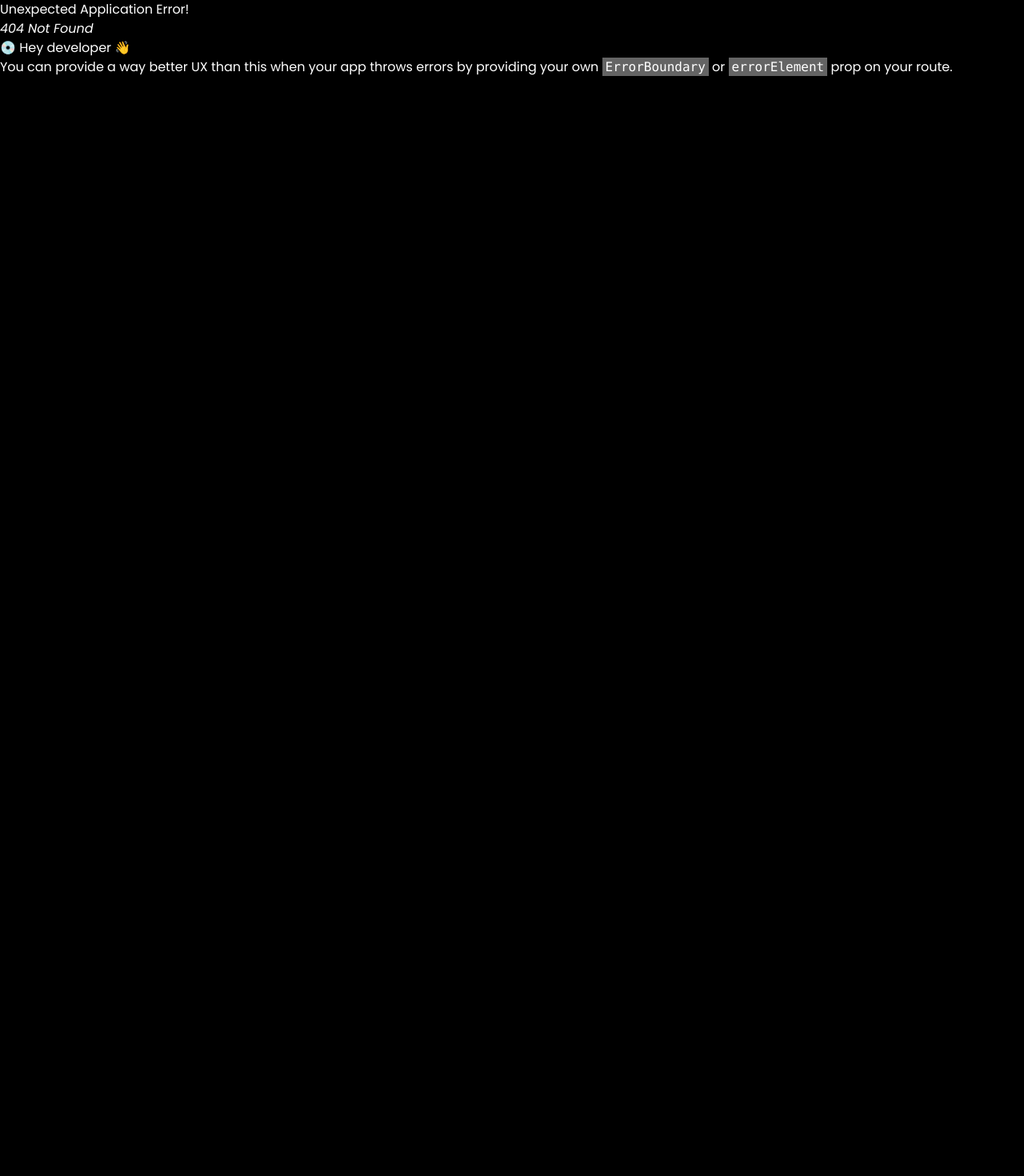
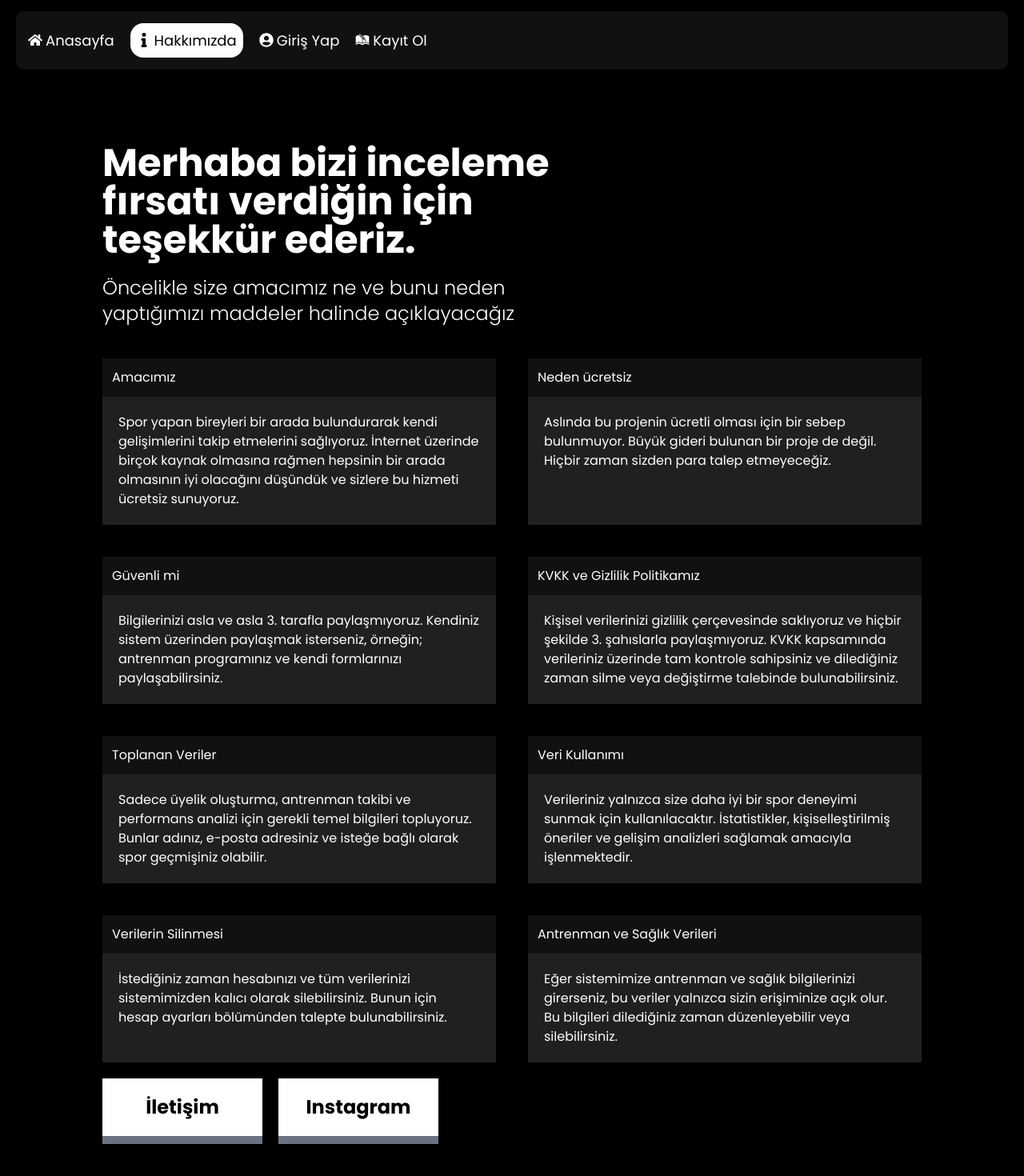
Before and after one commit to mertnrist/fitness-tracker, a React (Vite) app: page /hakkimizda in a window 1280 px wide. Before the commit this address had no page. Shown: the top 1470 px of the page at 80% size. Before the commit the page ends 800 px from the top, so only its background shows below. Built offline with nearby package versions, Linux system fonts and the light colour scheme.

Commit message:
Adding About Page
To be replaced in the near future

```diff
--- a/src/components/Footer/index.jsx
+++ b/src/components/Footer/index.jsx
@@ -12,7 +12,7 @@ const Footer = () => {
                 <div className='flex flex-col gap-5'>
                     <div className='text-[18px] font-bold'>Sayfalar</div>
                     <Link className='text-[12px] inline-flex gap-1 items-center before:p-1 before:w-[10px] before:h-[10px] before:bg-white'>Anasayfa</Link>
-                    <Link className='text-[12px] inline-flex gap-1 items-center before:p-1 before:w-[10px] before:h-[10px] before:bg-white'>Hakkımda</Link>
+                    <Link className='text-[12px] inline-flex gap-1 items-center before:p-1 before:w-[10px] before:h-[10px] before:bg-white'>Hakkımizda</Link>
                 </div>
                 <div className='flex flex-col gap-5'>
                     <div className='text-[18px] font-bold'>Sosyal Medya</div>
--- a/src/components/Navbar/index.jsx
+++ b/src/components/Navbar/index.jsx
@@ -1,12 +1,24 @@
 import { Link } from "react-router-dom"
 import { FaHome, FaUserCircle, FaInfo } from "react-icons/fa";
 import { GiArchiveRegister } from "react-icons/gi";
-import { useState } from "react";
+import { useEffect, useState } from "react";
 import Modal from "../shared/Modal";
 
 
-const Navbar = ({ registerModal, setRegisterModal }) => {
+const Navbar = ({ registerModal, setRegisterModal, active }) => {
     const [loginModal, setLoginModal] = useState(false)
+    const [activeBtn, setActiveBtn] = useState('home')
+
+    useEffect(() => {
+        switch (window.location.pathname) {
+            case "/":
+                setActiveBtn('home')
+                break;
+            case "/hakkimizda":
+                setActiveBtn('about')
+                break;
+        }
+    }, [])
 
     return (
         <>
@@ -23,14 +35,14 @@ const Navbar = ({ registerModal, setRegisterModal }) => {
 
                 {/* Pages */}
                 <ul className="bg-[#111] p-[15px] w-full rounded-[10px] flex gap-5 items-center text-[18px]">
-                    <li className="p-2 rounded-2xl bg-white text-black">
+                    <li className={activeBtn === 'home' ? "p-2 rounded-2xl bg-white text-black" : ""}>
                         <Link to={'/'} className="flex items-center gap-1">
                             <FaHome />
                             <span>Anasayfa</span>
                         </Link>
                     </li>
-                    <li>
-                        <Link to={'/'} className="flex items-center gap-1">
+                    <li className={activeBtn === 'about' ? "p-2 rounded-2xl bg-white text-black" : ""}>
+                        <Link to={'/hakkimizda'} className="flex items-center gap-1">
                             <FaInfo />
                             <span>Hakkımızda</span>
                         </Link>
@@ -49,7 +61,7 @@ const Navbar = ({ registerModal, setRegisterModal }) => {
                     </li>
                 </ul>
 
-            </nav>
+            </nav >
         </>
     )
 }
--- /dev/null
+++ b/src/pages/About/index.jsx
@@ -0,0 +1,70 @@
+import Footer from '../../components/Footer'
+import Navbar from '../../components/Navbar'
+import Container from '../../components/shared/Container'
+
+const About = () => {
+    const data = [
+        {
+            "title": "Amacımız",
+            "content": "Spor yapan bireyleri bir arada bulundurarak kendi gelişimlerini takip etmelerini sağlıyoruz. İnternet üzerinde birçok kaynak olmasına rağmen hepsinin bir arada olmasının iyi olacağını düşündük ve sizlere bu hizmeti ücretsiz sunuyoruz."
+        },
+        {
+            "title": "Neden ücretsiz",
+            "content": "Aslında bu projenin ücretli olması için bir sebep bulunmuyor. Büyük gideri bulunan bir proje de değil. Hiçbir zaman sizden para talep etmeyeceğiz."
+        },
+        {
+            "title": "Güvenli mi",
+            "content": "Bilgilerinizi asla ve asla 3. tarafla paylaşmıyoruz. Kendiniz sistem üzerinden paylaşmak isterseniz, örneğin; antrenman programınız ve kendi formlarınızı paylaşabilirsiniz."
+        },
+        {
+            "title": "KVKK ve Gizlilik Politikamız",
+            "content": "Kişisel verilerinizi gizlilik çerçevesinde saklıyoruz ve hiçbir şekilde 3. şahıslarla paylaşmıyoruz. KVKK kapsamında verileriniz üzerinde tam kontrole sahipsiniz ve dilediğiniz zaman silme veya değiştirme talebinde bulunabilirsiniz."
+        },
+        {
+            "title": "Toplanan Veriler",
+            "content": "Sadece üyelik oluşturma, antrenman takibi ve performans analizi için gerekli temel bilgileri topluyoruz. Bunlar adınız, e-posta adresiniz ve isteğe bağlı olarak spor geçmişiniz olabilir."
+        },
+        {
+            "title": "Veri Kullanımı",
+            "content": "Verileriniz yalnızca size daha iyi bir spor deneyimi sunmak için kullanılacaktır. İstatistikler, kişiselleştirilmiş öneriler ve gelişim analizleri sağlamak amacıyla işlenmektedir."
+        },
+        {
+            "title": "Verilerin Silinmesi",
+            "content": "İstediğiniz zaman hesabınızı ve tüm verilerinizi sistemimizden kalıcı olarak silebilirsiniz. Bunun için hesap ayarları bölümünden talepte bulunabilirsiniz."
+        },
+        {
+            "title": "Antrenman ve Sağlık Verileri",
+            "content": "Eğer sistemimize antrenman ve sağlık bilgilerinizi girerseniz, bu veriler yalnızca sizin erişiminize açık olur. Bu bilgileri dilediğiniz zaman düzenleyebilir veya silebilirsiniz."
+        }
+    ]
+
+
+    return (
+        <>
+            <Navbar />
+            <Container>
+                <div className='mt-20'>
+
+                    <div className='flex flex-col gap-5 mb-10'>
+                        <div className='text-5xl font-bold w-150'>Merhaba bizi inceleme fırsatı verdiğin için teşekkür ederiz.</div>
+                        <p className='text-2xl font-light w-150'>Öncelikle size amacımız ne ve bunu neden yaptığımızı maddeler halinde açıklayacağız</p>
+                    </div>
+
+                    <ul className='grid grid-cols-2 gap-10'>
+                        {data.map((d, index) => <li key={`$aboutme.{index}.${d.title}`} className='flex flex-col h-full '>
+                            <div className='p-3 bg-[#111] '>{d.title}</div>
+                            <p className='p-5 bg-[#202020] h-full '>{d.content}</p>
+                        </li>)}
+                    </ul>
+                </div>
+
+                <button className='mt-5 mr-5 p-5 cursor-pointer w-50 text-center text-2xl font-bold bg-white text-black border-b-10 border-b-gray-500 '>İletişim</button>
+                <button className='mt-5 mr-5 p-5 cursor-pointer w-50 text-center text-2xl font-bold bg-white text-black border-b-10 border-b-gray-500'>Instagram</button>
+
+            </Container>
+            <Footer />
+        </>
+    )
+}
+
+export default About
--- a/src/router/index.jsx
+++ b/src/router/index.jsx
@@ -1,7 +1,15 @@
 import { createBrowserRouter } from "react-router-dom";
+
 import Homepage from "../pages/Homepage";
+import About from "../pages/About";
 
-export default createBrowserRouter([{
-    path: '/',
-    element: <Homepage />
-}])
+export default createBrowserRouter([
+    {
+        path: '/',
+        element: <Homepage />
+    },
+    {
+        path: '/hakkimizda',
+        element: <About />
+    }
+])
```
